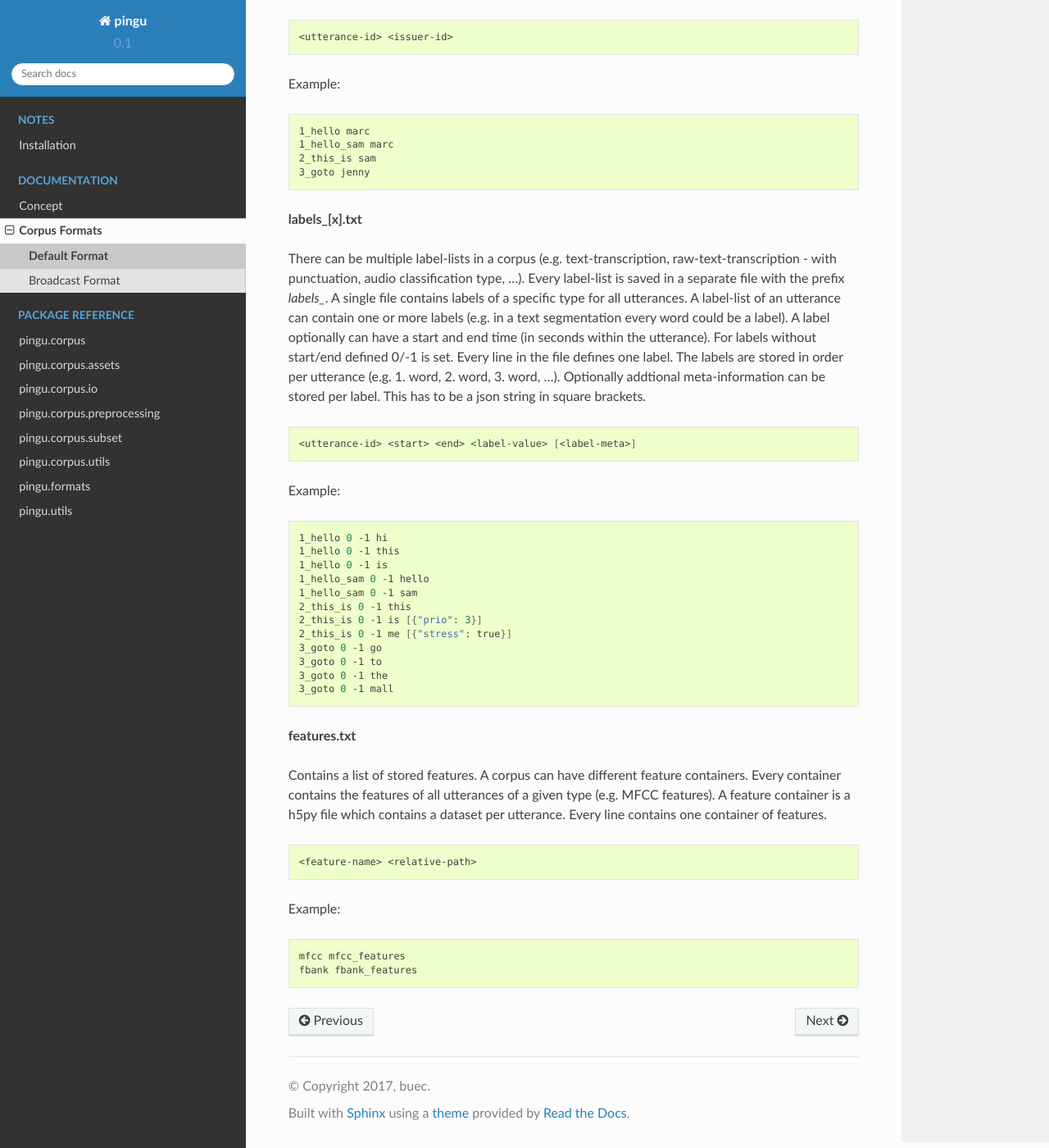
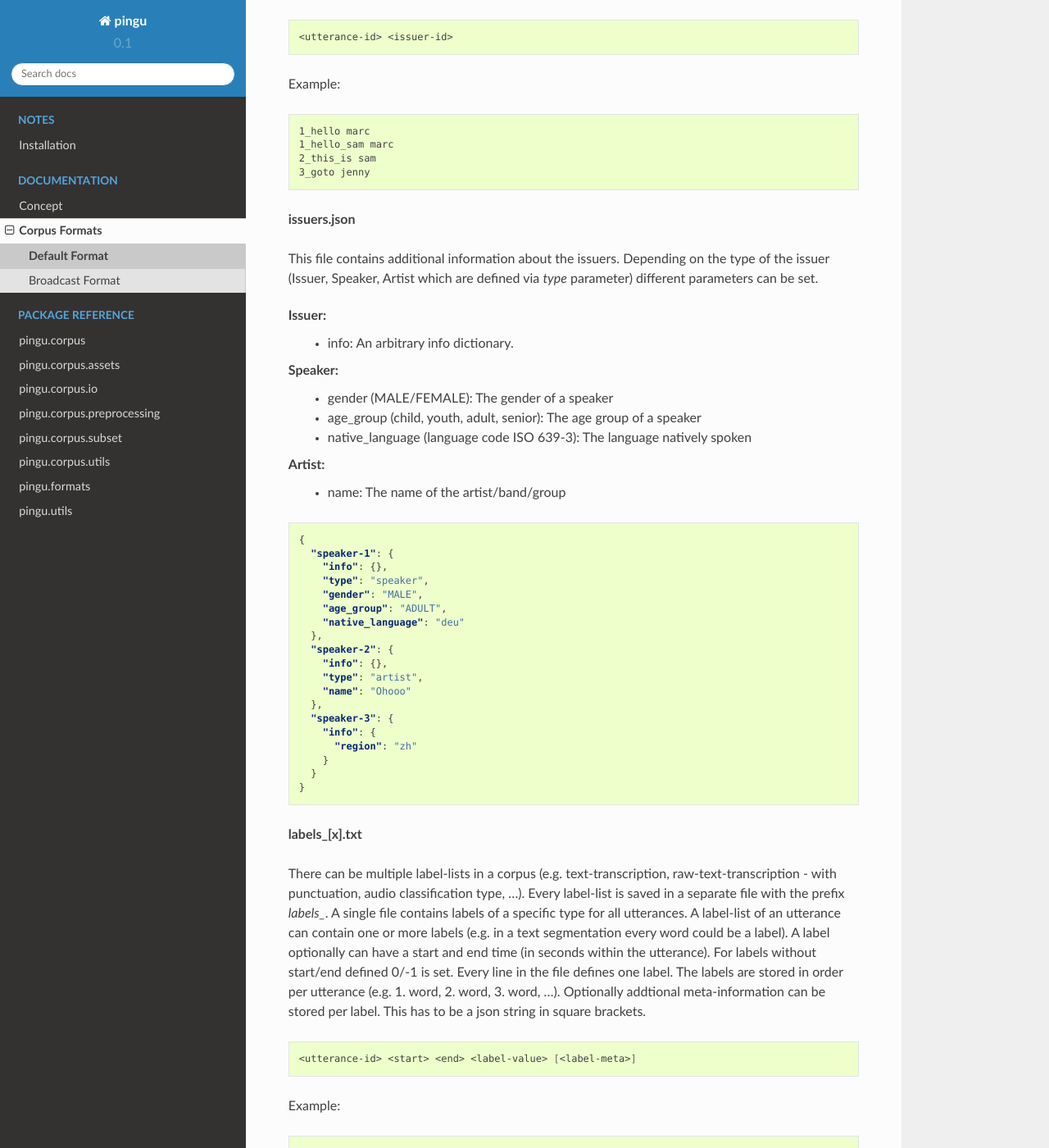
Before and after one commit to ynop/audiomate, a Sphinx documentation site: the page built from docs/documentation/default_format.rst, in a window 1280 px wide and 1400 px high, scrolled down 1152 px. Shown: the whole window at 82% size. Built offline with Sphinx 7.4.7 and the Read the Docs theme 2.0.0, drawn with Linux system fonts in a browser that asks for light colours.

Commit message:
Update default format documentation for new issuer structure

```diff
--- a/docs/documentation/default_format.rst
+++ b/docs/documentation/default_format.rst
@@ -61,6 +61,46 @@ Example:
     2_this_is sam
     3_goto jenny
 
+
+**issuers.json**
+
+This file contains additional information about the issuers.
+Depending on the type of the issuer (Issuer, Speaker, Artist which are defined via `type` parameter) different parameters can be set.
+
+Issuer:
+    * info: An arbitrary info dictionary.
+
+Speaker:
+    * gender (MALE/FEMALE): The gender of a speaker
+    * age_group (child, youth, adult, senior): The age group of a speaker
+    * native_language (language code ISO 639-3): The language natively spoken
+
+Artist:
+    * name: The name of the artist/band/group
+
+.. code-block:: json
+
+    {
+      "speaker-1": {
+        "info": {},
+        "type": "speaker",
+        "gender": "MALE",
+        "age_group": "ADULT",
+        "native_language": "deu"
+      },
+      "speaker-2": {
+        "info": {},
+        "type": "artist",
+        "name": "Ohooo"
+      },
+      "speaker-3": {
+        "info": {
+          "region": "zh"
+        }
+      }
+    }
+
+
 **labels_[x].txt**
 
 There can be multiple label-lists in a corpus (e.g. text-transcription, raw-text-transcription - with punctuation, audio classification type, ...).
```
